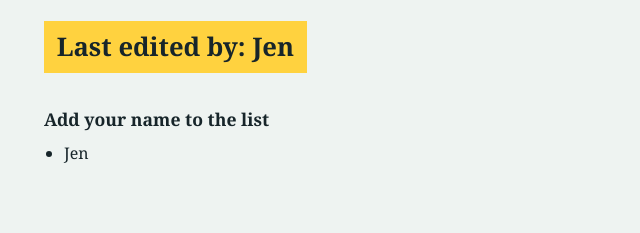
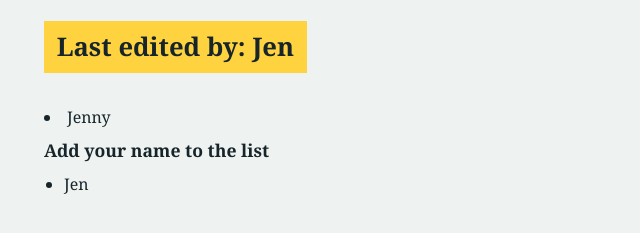
Before and after one commit to jinny-25/Test, a plain HTML site: page index.html in a window 1280 px wide. Shown: the part 209-442 px from the top of the page, without its empty margins (308-948 px from the left). Drawn offline with Linux system fonts and the light colour scheme.

Commit message:
Add 'Jenny' to the list of names

```diff
--- a/index.html
+++ b/index.html
@@ -47,6 +47,7 @@
 
   <!-- TEST 1: change the name after "Last edited by:" -->
   <div class="edited">Last edited by: Jen</div>
+   <li>Jenny</li>
 
   <h2>Add your name to the list</h2>
   <ul>
```
